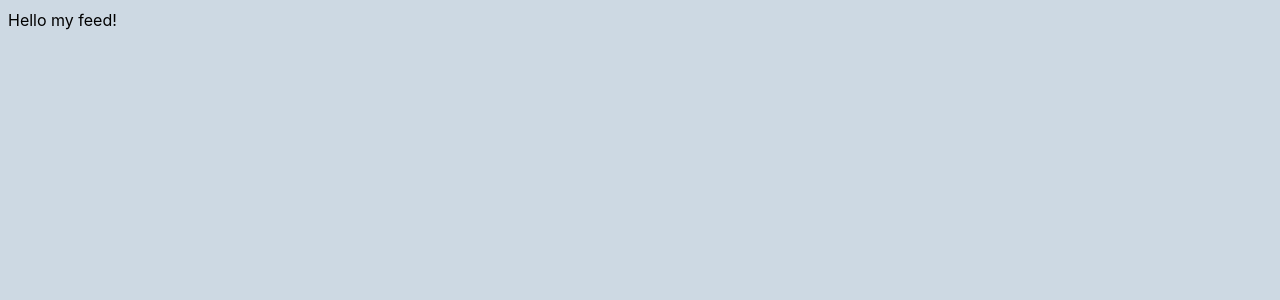
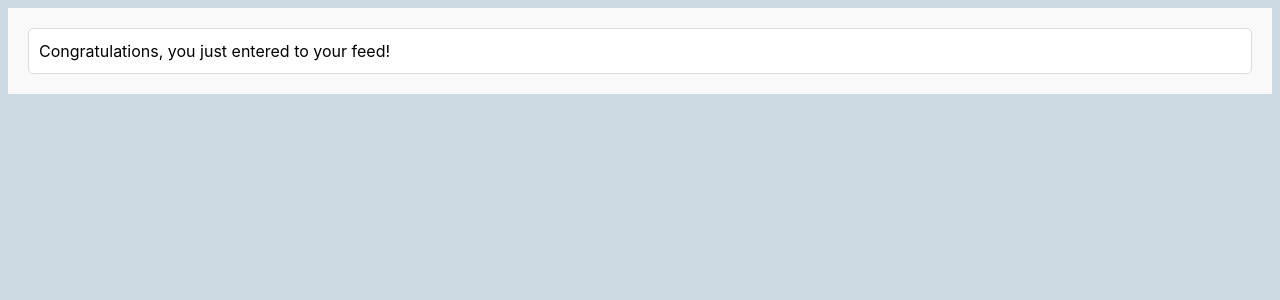
Before and after one commit to pramirez2328/login-project, a React (Vite) app: page /myfeed in a window 1280 px wide. Shown: the top 300 px of the page. Built offline with nearby package versions, Linux system fonts and the light colour scheme.

Commit message:
change the feed

```diff
--- a/src/MyFeed.tsx
+++ b/src/MyFeed.tsx
@@ -1,5 +1,21 @@
 function MyFeed() {
-  return <div>Hello my feed!</div>;
+  const feedStyle = {
+    padding: '20px',
+    backgroundColor: '#f9f9f9',
+  };
+
+  const cardStyle = {
+    padding: '10px',
+    backgroundColor: '#fff',
+    border: '1px solid #ddd',
+    borderRadius: '5px',
+  };
+
+  return (
+    <div style={feedStyle}>
+      <div style={cardStyle}>Congratulations, you just entered to your feed!</div>
+    </div>
+  );
 }
 
 export default MyFeed;
```
